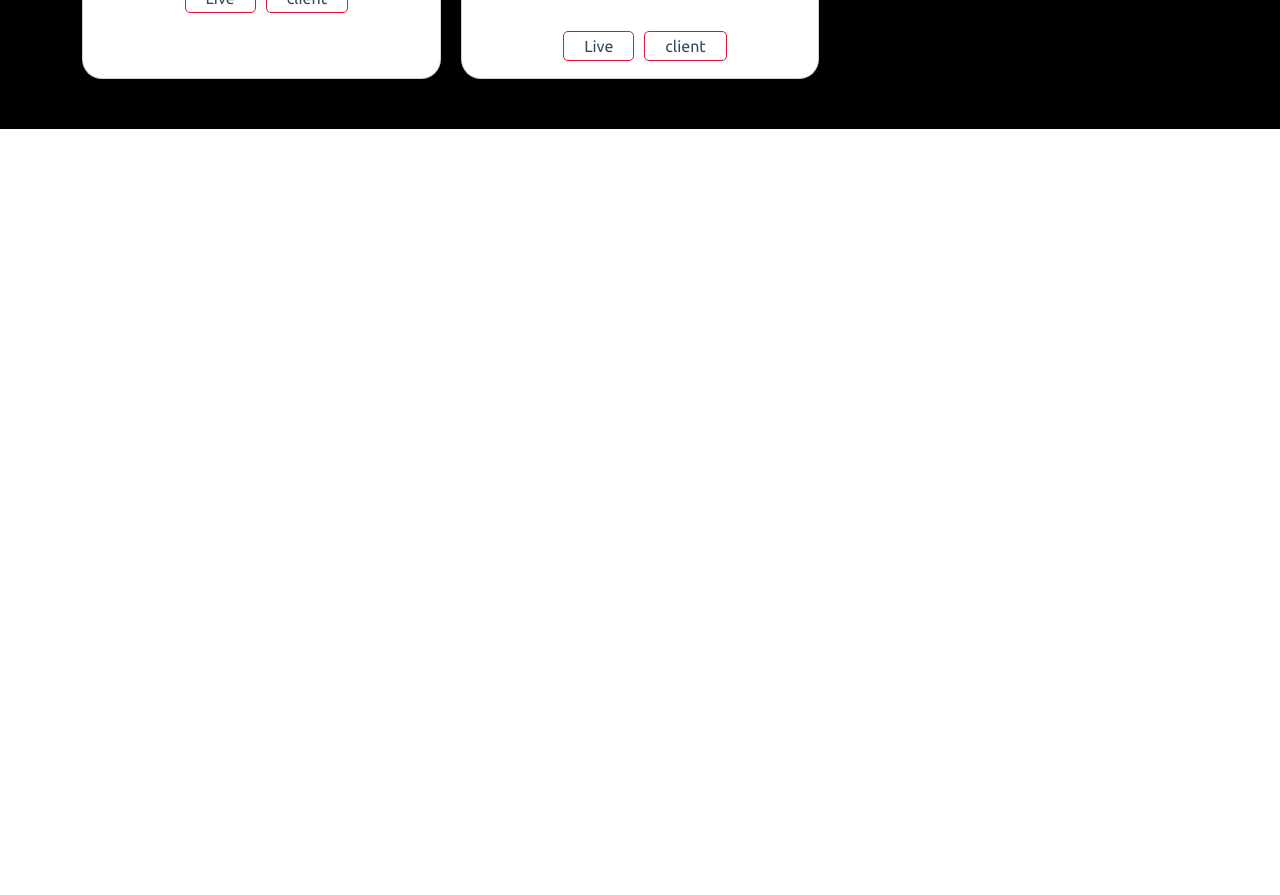
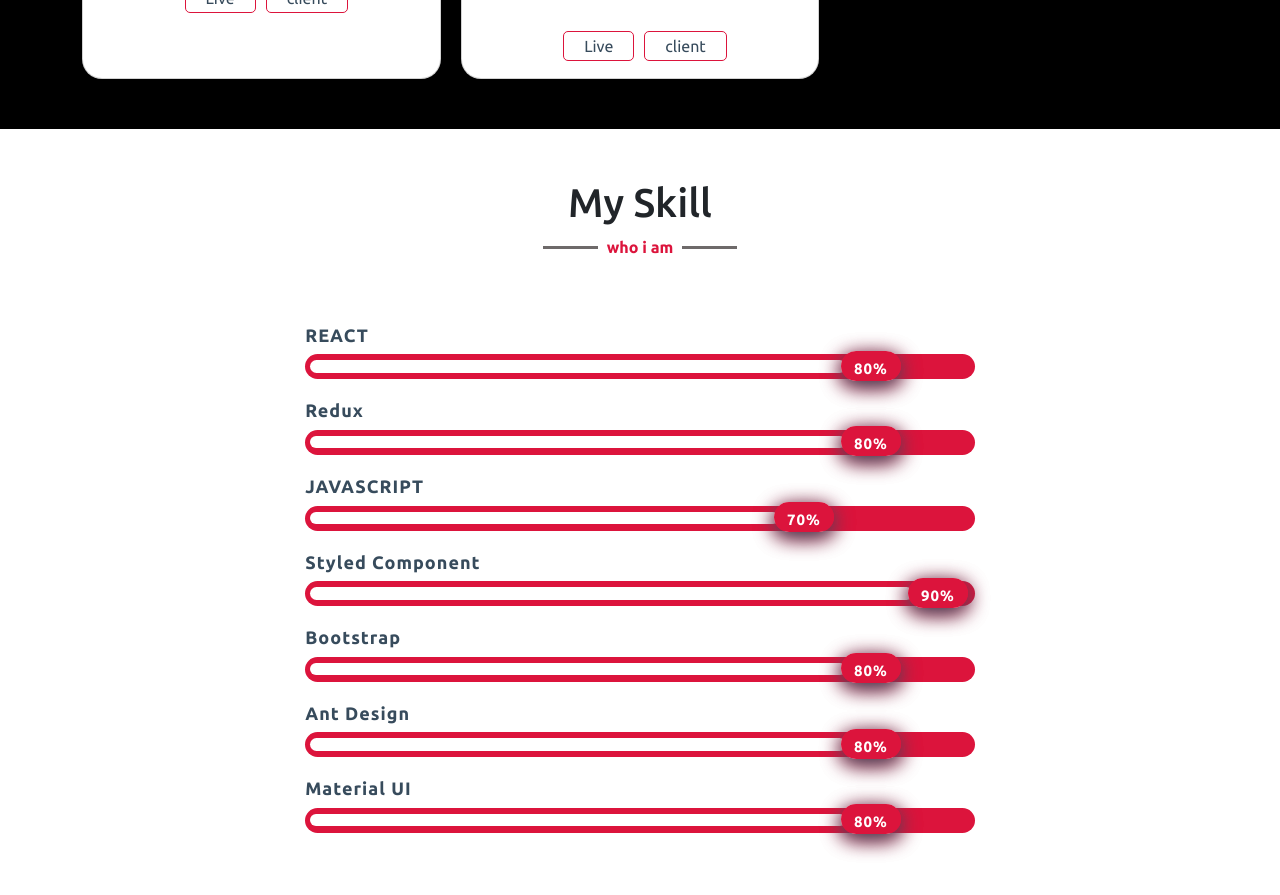
Before and after one commit to mehedi-hasan-anik/new_portfolio, a React (Create React App) app: page / in a window 1280 px wide. Shown: the part 4220-5115 px from the top of the page. Before the commit the page ends 4349 px from the top, so only its background shows below. Built offline with nearby package versions, Linux system fonts and the light colour scheme.

Commit message:
done skill

```diff
--- a/src/pages/Home/index.jsx
+++ b/src/pages/Home/index.jsx
@@ -5,6 +5,7 @@
 import Blog from "../Blog";
 import Project from "../Project";
 import Resume from "../Resume";
+import Skill from "../Skill";
 import "./Home.styles.css";
 
 const Home = () => {
@@ -16,6 +17,7 @@
       <Resume />
       <Blog />
       <Project />
+      <Skill />
     </div>
   );
 };
--- a/src/pages/Skill/Skill.styles.css
+++ b/src/pages/Skill/Skill.styles.css
@@ -0,0 +1,112 @@
+.skill_wrapper {
+  padding: 50px 0px;
+}
+.wrap {
+  max-width: 60%;
+  margin: 0 auto;
+  padding: 50px 0px;
+}
+.bar {
+  letter-spacing: 1px;
+  position: relative;
+}
+.bar h3 {
+  text-align: left;
+  color: #374b5c;
+  font-size: 18px;
+  font-weight: bold;
+}
+.bar {
+  display: inline-block;
+  margin-bottom: 15px;
+  width: 100%;
+}
+.bar span {
+  position: relative;
+  width: 100%;
+  height: 25px;
+  display: inline-block;
+  background: crimson;
+  border-radius: 50px;
+}
+.bar span:before {
+  content: "";
+  position: absolute;
+  top: 6px;
+  left: 5px;
+  width: 80%;
+  height: 50%;
+  /* background: linear-gradient(to left,grey,rgb(36, 36, 85)); */
+  background: white;
+  border-radius: 50px;
+  animation: bar 4s ease;
+}
+
+@keyframes bar {
+  from {
+    width: 0;
+  }
+}
+.bar:nth-child(1) span:before {
+  width: 80%;
+}
+.bar:nth-child(2) span:before {
+  width: 80%;
+}
+.bar:nth-child(3) span:before {
+  width: 70%;
+}
+.bar:nth-child(4) span:before {
+  width: 90%;
+}
+.bar:nth-child(5) span:before {
+  width: 80%;
+}
+.bar:nth-child(6) span:before {
+  width: 80%;
+}
+
+abbr {
+  color: #fff;
+  font-size: 15px;
+  max-width: 60px;
+  width: 100%;
+  display: inline-block;
+  height: 30px;
+  border-radius: 50px;
+  text-align: center;
+  line-height: 35px;
+  position: absolute;
+  top: 26px;
+  z-index: 1;
+  background: linear-gradient(to left, crimson, crimson);
+  box-shadow: 0 5px 20px #374b5c, 0 5px 20px crimson;
+  animation: count 4s ease;
+}
+
+@keyframes count {
+  from {
+    left: 0%;
+  }
+}
+.bar:nth-child(1) abbr {
+  left: 80%;
+}
+.bar:nth-child(2) abbr {
+  left: 80%;
+}
+.bar:nth-child(3) abbr {
+  left: 70%;
+}
+.bar:nth-child(4) abbr {
+  left: 90%;
+}
+.bar:nth-child(5) abbr {
+  left: 80%;
+}
+.bar:nth-child(6) abbr {
+  left: 80%;
+}
+.bar:nth-child(7) abbr {
+  left: 80%;
+}
--- a/src/pages/Skill/index.jsx
+++ b/src/pages/Skill/index.jsx
@@ -1,10 +1,57 @@
 import React from "react";
+import Tittle from "../../components/Tittle";
 import "./Skill.styles.css";
 
 const Skill = () => {
   return (
-    <div>
-      <h1>Skill</h1>
+    <div className="skill_wrapper">
+      <Tittle title="My Skill" sub_title="who i am" />
+      <div className="container">
+        <div className="wrap">
+          <div className="bar">
+            <h3>
+              REACT <abbr>80%</abbr>
+            </h3>
+            <span></span>
+          </div>
+          <div className="bar">
+            <h3>
+              Redux <abbr>80%</abbr>
+            </h3>
+            <span></span>
+          </div>
+          <div className="bar">
+            <h3>
+              JAVASCRIPT <abbr>70%</abbr>
+            </h3>
+            <span></span>
+          </div>
+          <div className="bar">
+            <h3>
+              Styled Component <abbr>90%</abbr>
+            </h3>
+            <span></span>
+          </div>
+          <div className="bar">
+            <h3>
+              Bootstrap <abbr>80%</abbr>
+            </h3>
+            <span></span>
+          </div>
+          <div className="bar">
+            <h3>
+              Ant Design <abbr>80%</abbr>
+            </h3>
+            <span></span>
+          </div>
+          <div className="bar">
+            <h3>
+              Material UI <abbr>80%</abbr>
+            </h3>
+            <span></span>
+          </div>
+        </div>
+      </div>
     </div>
   );
 };
```
